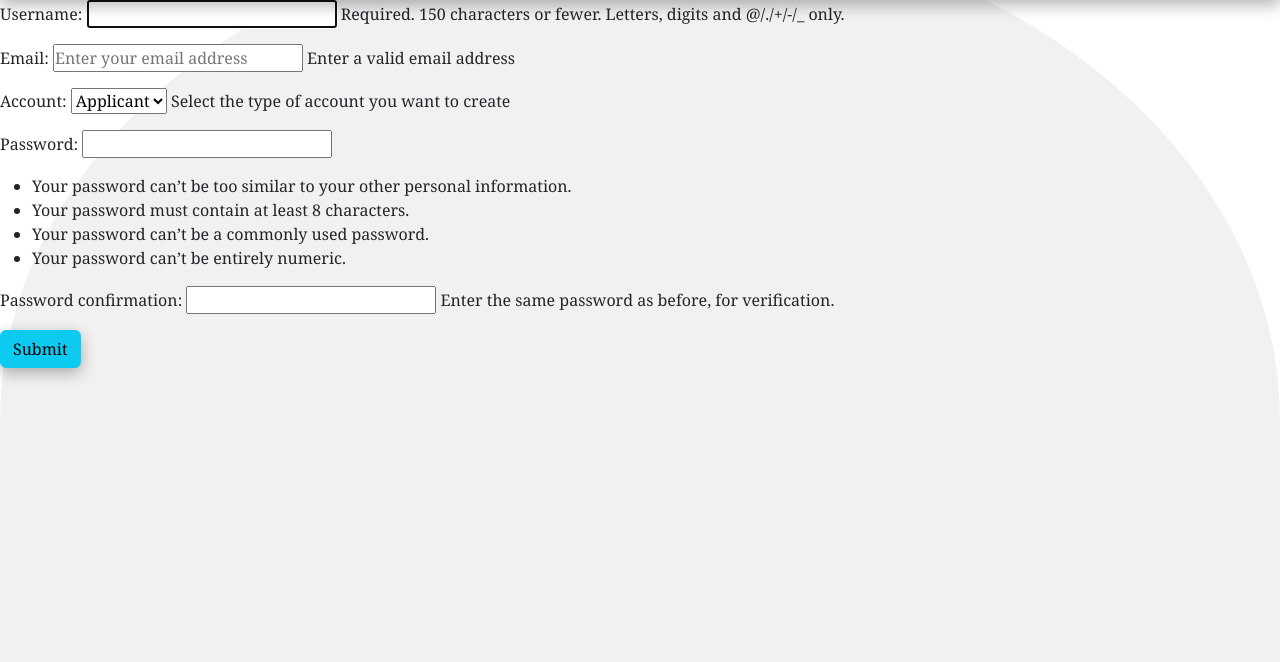
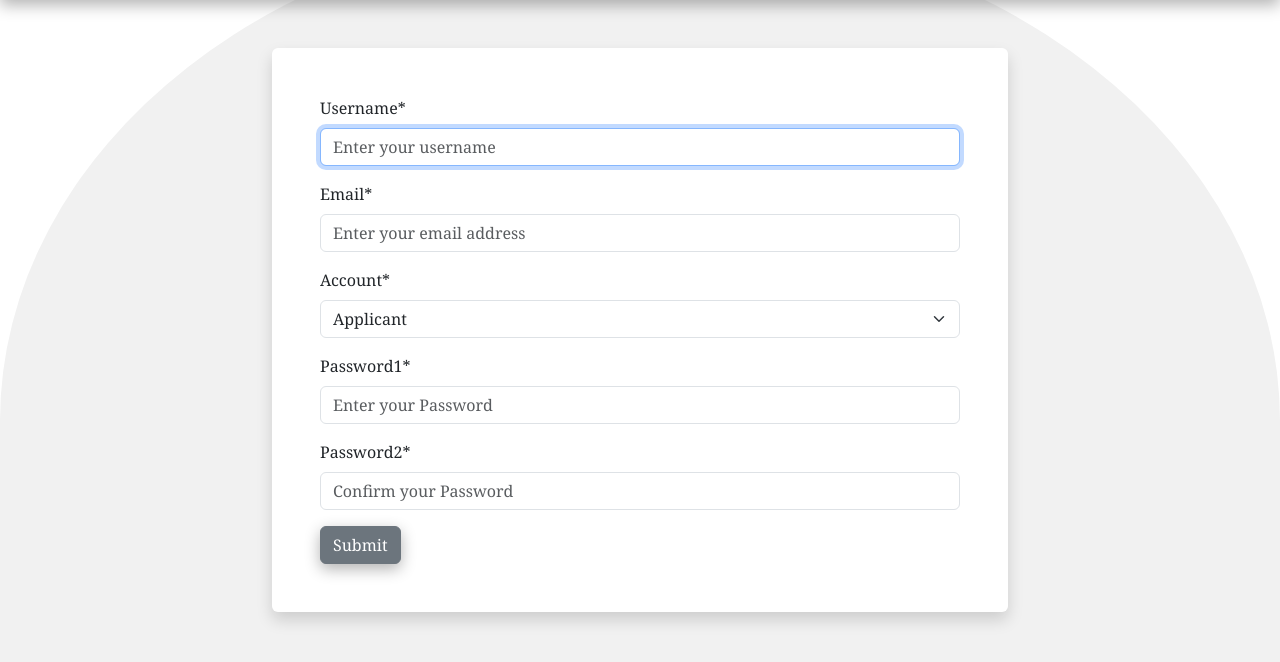
Before and after one commit to hariharen1996/jobsphere, a Django app: page /users/register/ in a window 1280 px wide. Shown: the part 79-741 px from the top of the page. Run offline with Django 5.2, Linux system fonts and the light colour scheme; some libraries are stand-ins or nearby versions.

Commit message:
style: update styles of register form

```diff
--- a/users/forms.py
+++ b/users/forms.py
@@ -5,8 +5,16 @@ from django.core.exceptions import ValidationError
 import re
 
 class CustomUserForm(UserCreationForm):
-    email = forms.EmailField(required=True,widget=forms.EmailInput(attrs={'placeholder':'Enter your email address'}),help_text="Enter a valid email address")
-    user_type = forms.ChoiceField(choices=CustomUser.USER_TYPE_CHOICES,label='Account',help_text="Select the type of account you want to create")
+    email = forms.EmailField(required=True,widget=forms.EmailInput(attrs={'placeholder':'Enter your email address'}))
+    user_type = forms.ChoiceField(choices=CustomUser.USER_TYPE_CHOICES,label='Account')
+
+
+    username = forms.CharField(widget=forms.TextInput(attrs={'placeholder': "Enter your username"}))
+
+    password1 = forms.CharField(widget=forms.PasswordInput(attrs={'placeholder': "Enter your Password"}))
+
+    password2 = forms.CharField(widget=forms.PasswordInput(attrs={'placeholder': "Confirm your Password"}))
+
 
     class Meta:
         model = CustomUser
--- a/users/templates/users/register.html
+++ b/users/templates/users/register.html
@@ -1,12 +1,19 @@
 {% extends 'jobs/main.html' %}
-
+{% load crispy_forms_tags %}
 
 {% block content %}
-    <main class="register-container">
-        <form method="post">
-            {% csrf_token %}
-            {{ form.as_p }}
-            <button type="submit" class="btn btn-info">Submit</button>
-        </form>
+    <main class="register-container d-flex justify-content-center align-items-center mt-5 mb-5">
+        <div class="container">
+            <div class="row justify-content-center">
+                <div class="col-12 col-md-8">
+                    <form method="post" class="bg-white p-5 shadow rounded">
+                        {% csrf_token %}
+                        {{ form|crispy }}
+                        <button type="submit" class="btn btn-secondary">Submit</button>
+                    </form>
+
+                </div>
+            </div>
+        </div>
     </main>
 {% endblock %}
```
